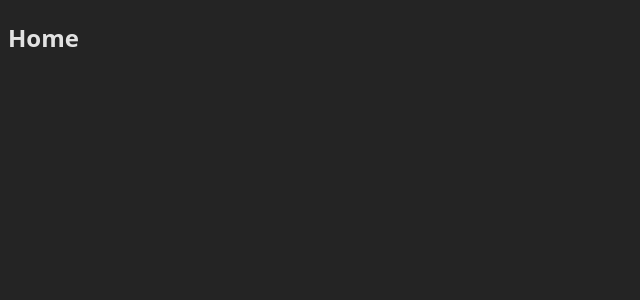
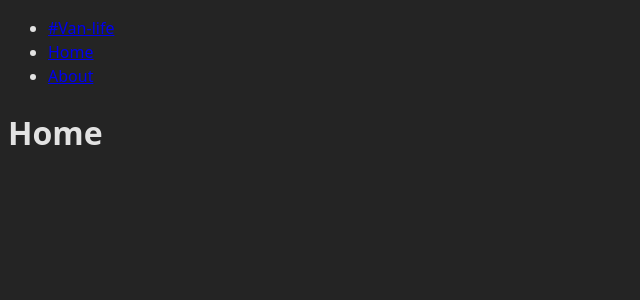
Before and after one commit to Quintenntje/VanLife, a React (Vite) app: page / in a window 1280 px wide. Shown: the top 300 px of the page, without its empty margins (0-640 px from the left). Built offline with nearby package versions, Linux system fonts and the light colour scheme.

Commit message:
Refactor App and Navbar components to implement routing and navigation links

```diff
--- a/src/App.jsx
+++ b/src/App.jsx
@@ -1,10 +1,16 @@
+import React from "react";
+import { BrowserRouter, Routes, Route } from "react-router-dom";
 import Navbar from "./components/Navbar";
 
 function App() {
   return (
-    <>
+    <BrowserRouter>
       <Navbar />
-    </>
+      <Routes>
+        <Route path="/" element={<h1>Home</h1>} />
+        <Route path="/about" element={<h1>About</h1>} />
+      </Routes>
+    </BrowserRouter>
   );
 }
 
--- a/src/components/Navbar.jsx
+++ b/src/components/Navbar.jsx
@@ -1,13 +1,19 @@
-import { BrowserRouter, Routes, Route } from "react-router-dom";
+import { Link } from "react-router-dom";
+
 export default function Navbar() {
   return (
     <nav>
-      <BrowserRouter>
-        <Routes>
-          <Route path="/" element={<h1>Home</h1>} />
-          <Route path="/about" element={<h1>About</h1>} />
-        </Routes>
-      </BrowserRouter>
+      <ul>
+        <li>
+          <Link to="/">#Van-life</Link>
+        </li>
+        <li>
+          <Link to="/">Home</Link>
+        </li>
+        <li>
+          <Link to="/about">About</Link>
+        </li>
+      </ul>
     </nav>
   );
 }
```
